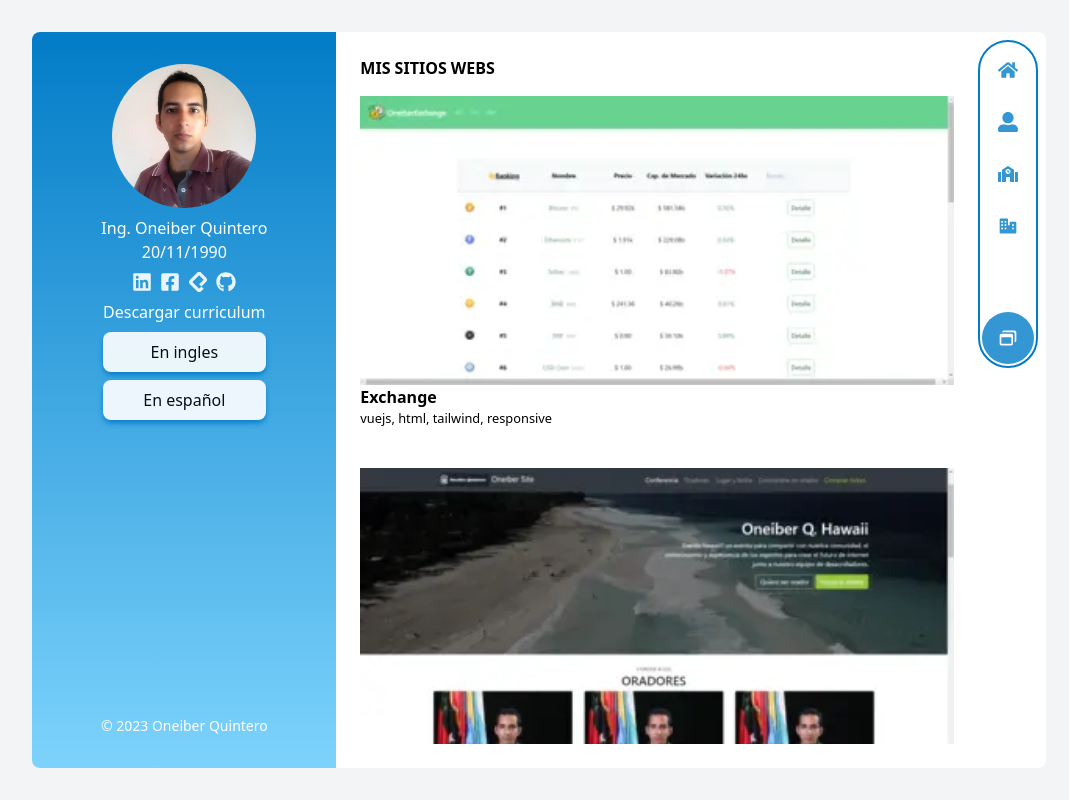
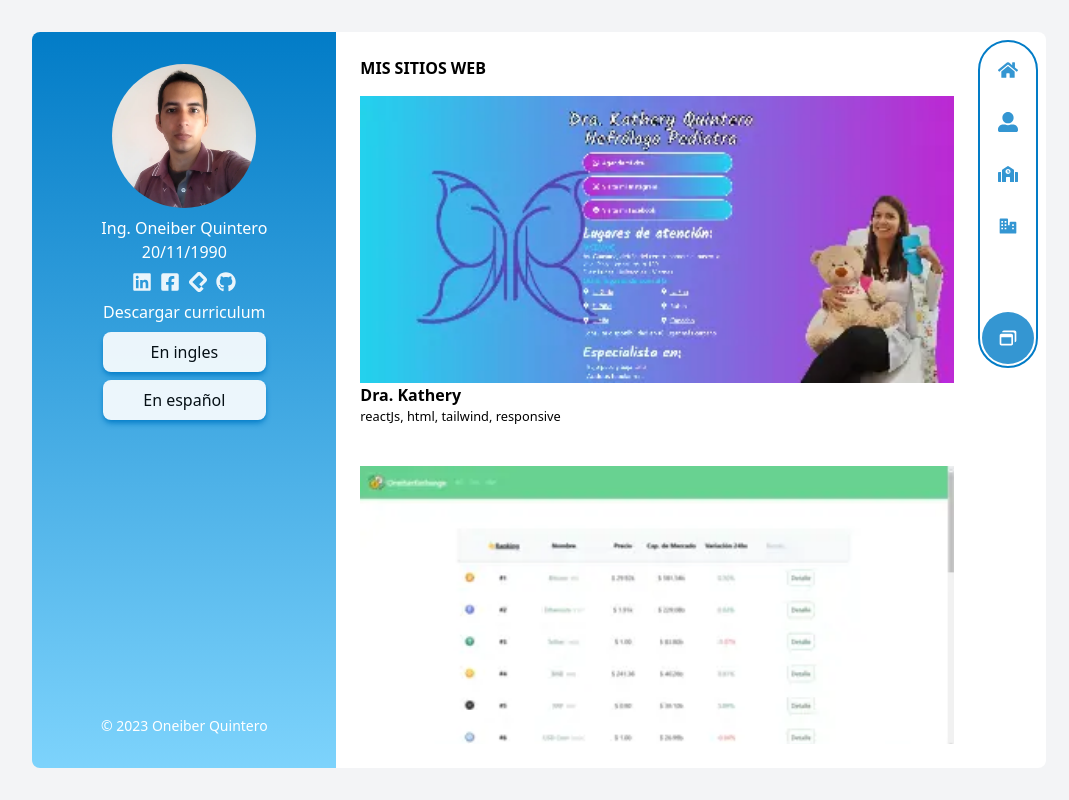
Before and after one commit to oneiber-quintero/curriculum, a React (Vite) app: page / in a window 1280 px wide. Both pictures are taken after a click on the item 1108 px from the left and 338 px from the top of the page. Shown: the whole page, without its empty margins (101-1170 px from the left). Built offline with nearby package versions, Linux system fonts and the light colour scheme; some icons are missing.

Commit message:
add new project

```diff
--- a/src/components/WebSites.jsx
+++ b/src/components/WebSites.jsx
@@ -8,7 +8,7 @@ const WebSites = ({ info }) => {
   return (
     <>
       <h2 className="mt-12 sm:mt-0 font-bold mb-4 text-textPrimary">
-        MIS SITIOS WEBS
+        MIS SITIOS WEB
       </h2>
       <div
         className="grid gap-x-10 gap-y-10 sm:overflow-auto sm:pr-2 grid-cols-auto-fit-300"
--- a/src/info.json
+++ b/src/info.json
@@ -283,6 +283,13 @@
     ],
     "websites": [
         {
+            "id": "w0",
+            "imageUrl": "0.webp",
+            "title": "Dra. Kathery",
+            "description": "reactJs, html, tailwind, responsive",
+            "url": "https://dra-kathery-quintero.netlify.app/"
+        },
+        {
             "id": "w1",
             "imageUrl": "1.webp",
             "title": "Exchange",
```
Also changed, not shown: public/assets/images/websites/0.webp (added), src/assets/images/websites/0.webp (added).
